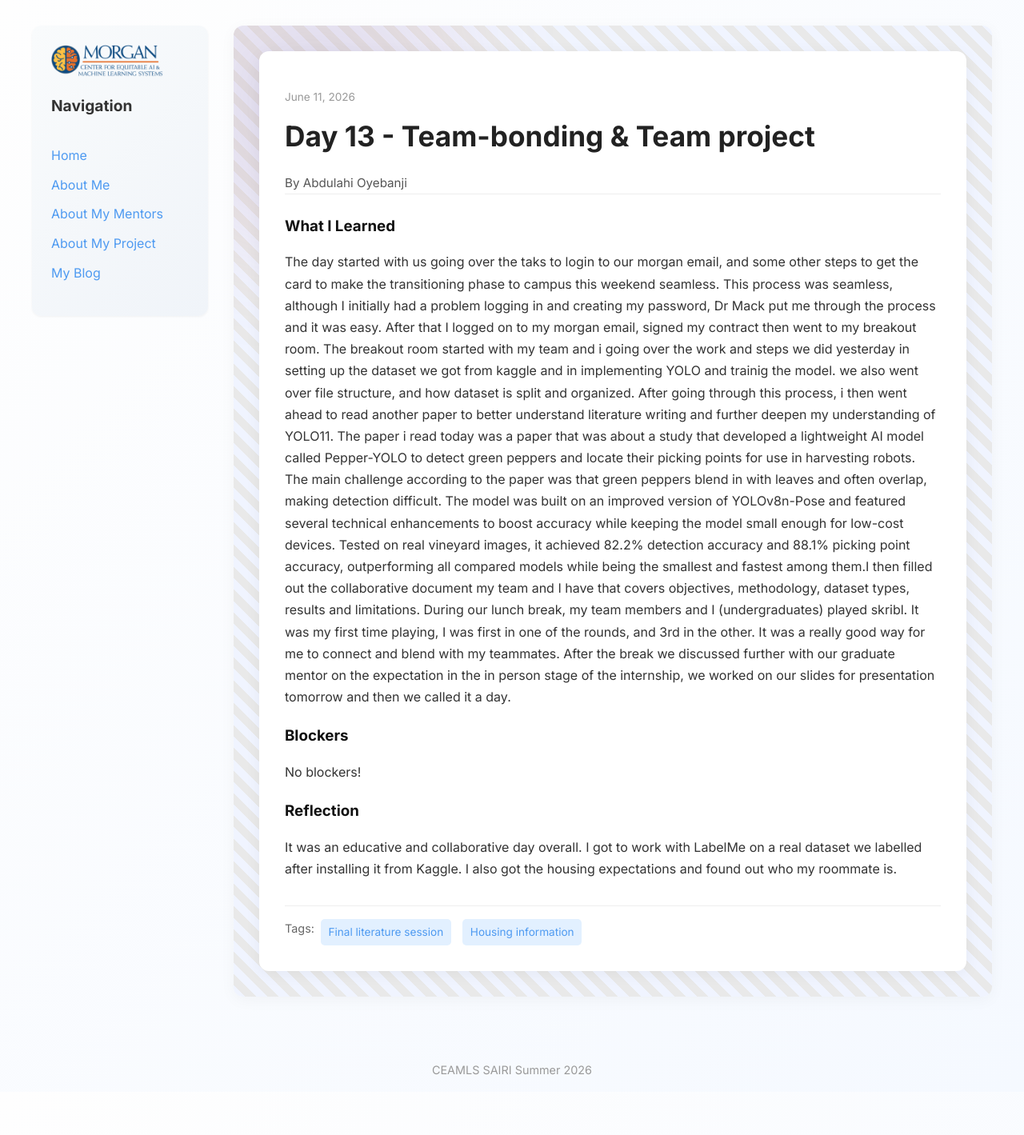
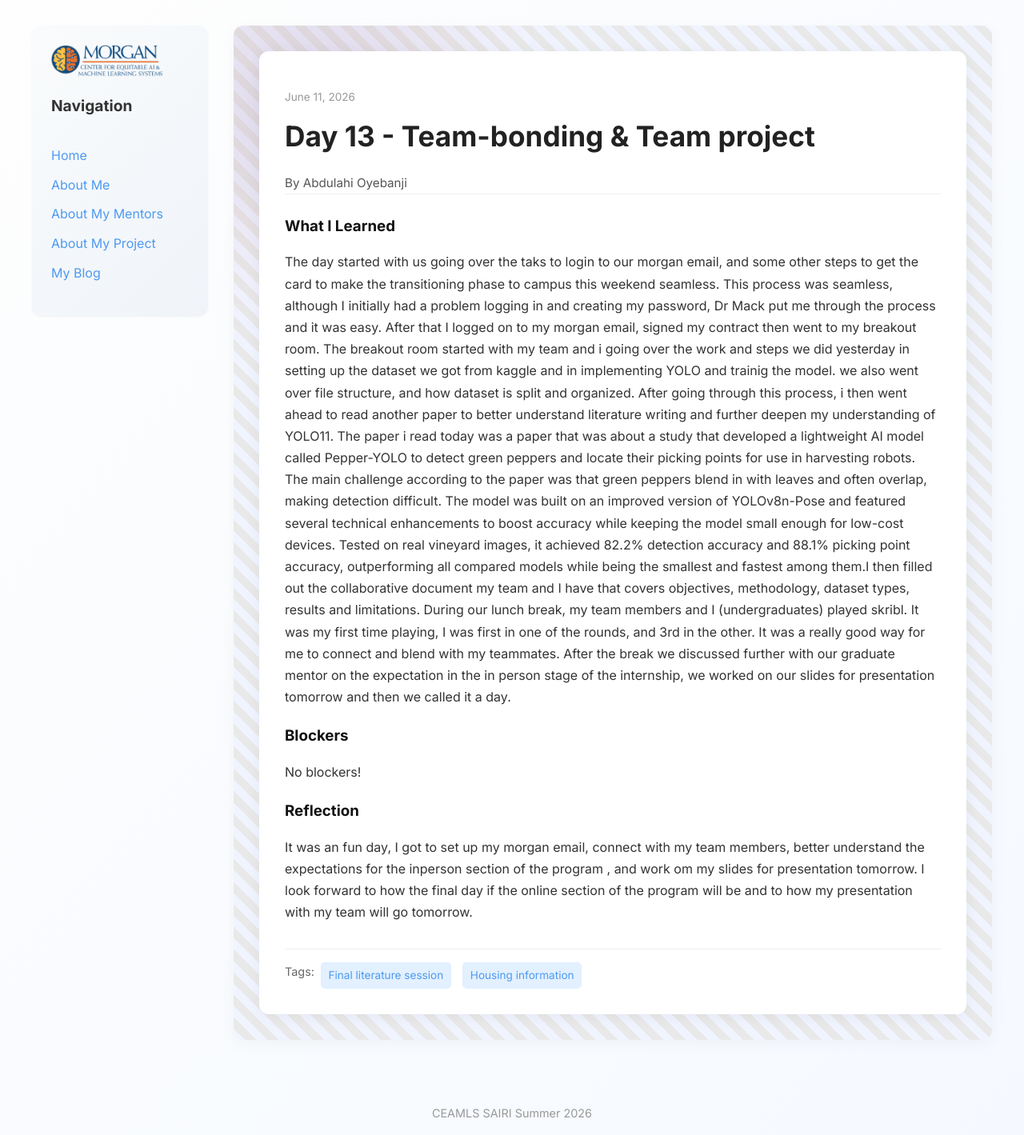
Before and after one commit to abdulahi-banji/abdulahi-banjiceamls26.github.io, a Jekyll site: the page built from _posts/2026-06-11-day-13.md, in a window 1280 px wide. Shown: the whole page at 80% size. Built offline with Jekyll 4.4.1, drawn with Linux system fonts in a browser that asks for light colours; before the commit the page ends 1365 px from its top, so only the background shows below that.

Commit message:
draft final day 13

```diff
--- a/_posts/2026-06-11-day-13.md
+++ b/_posts/2026-06-11-day-13.md
@@ -16,5 +16,5 @@ blockers: |
   No blockers!
 
 reflection: |
-  It was an educative and collaborative day overall. I got to work with LabelMe on a real dataset we labelled after installing it from Kaggle. I also got the housing expectations and found out who my roommate is.
+  It was an fun day, I got to set up my morgan email, connect with my team members, better understand the expectations for the inperson section of the program , and work om my slides for presentation tomorrow. I look forward to how the final day if the online section of the program will be and to how my presentation with my team will go tomorrow.
 ---
```
